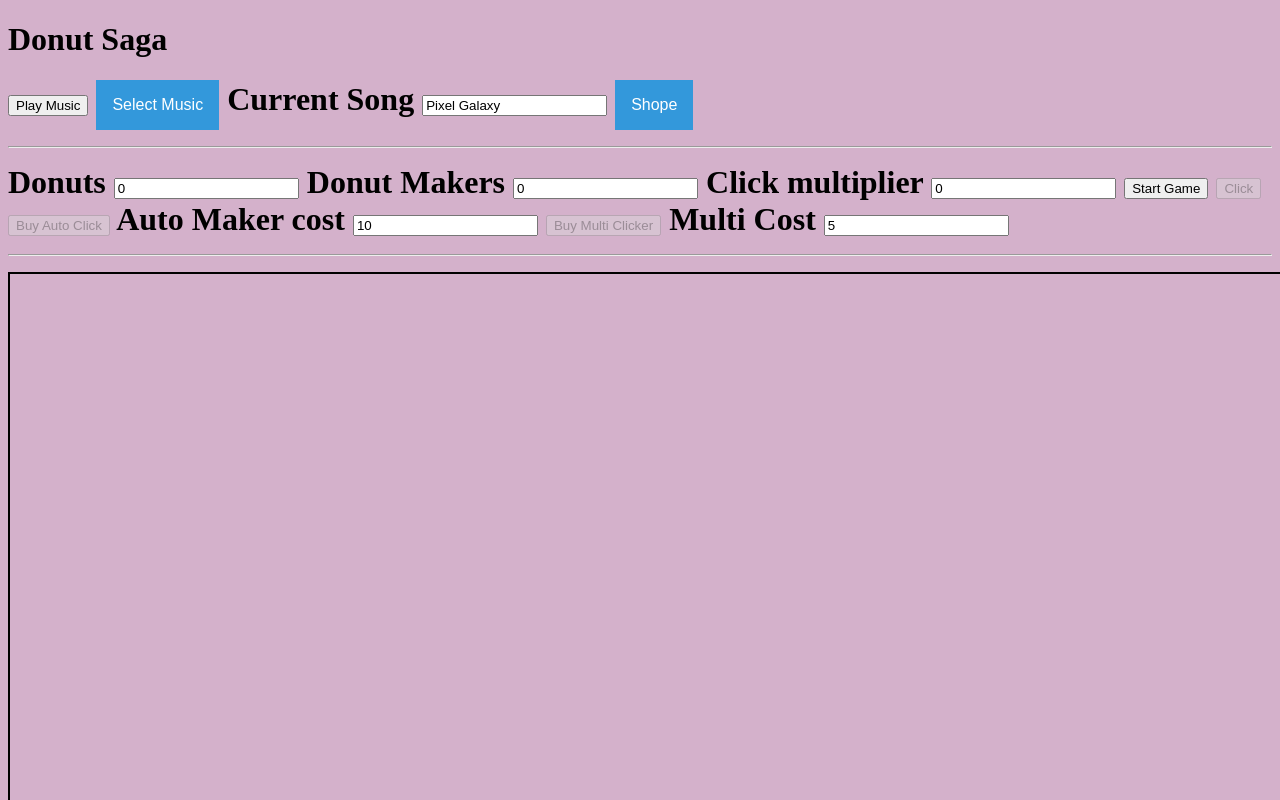
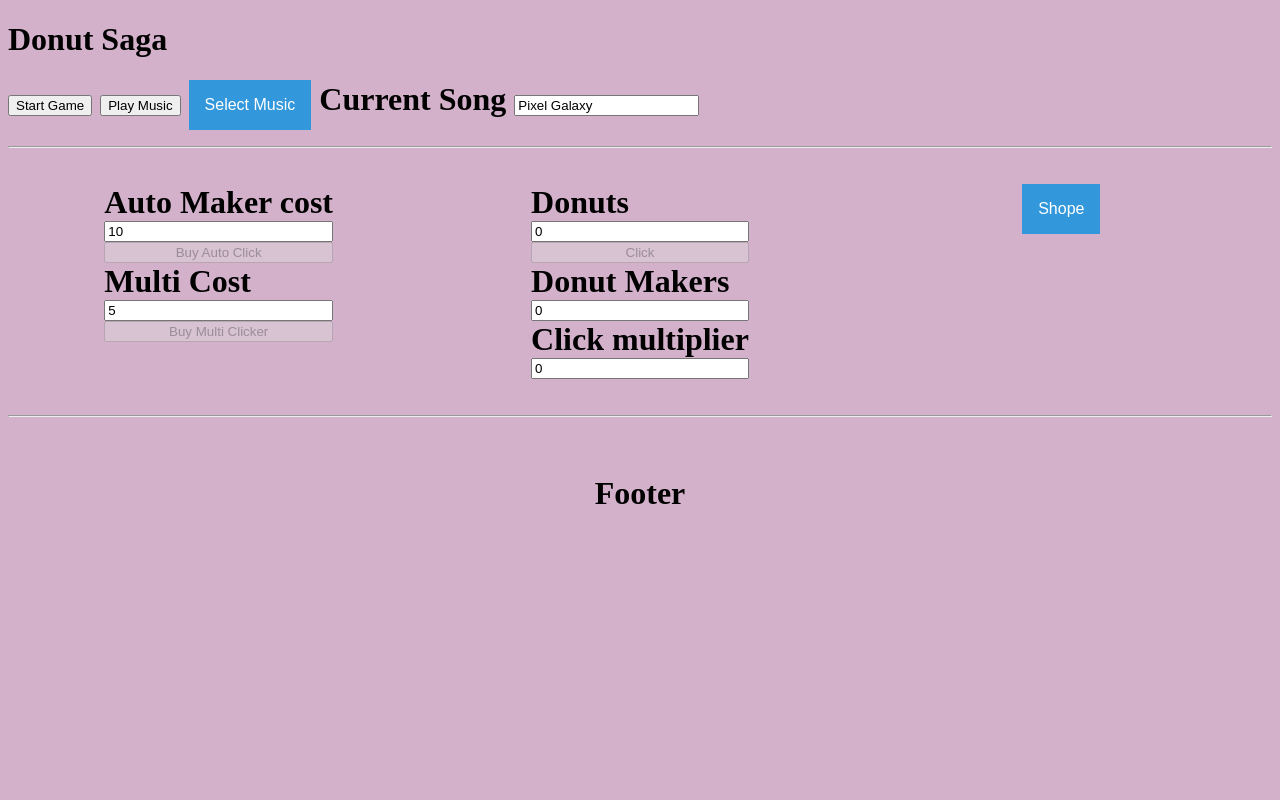
Before and after one commit to Hammondgit/Donut-Maker, a plain HTML site: page docs/index.html in a window 1280 px wide. Shown: the top 800 px of the page. Drawn offline with Linux system fonts and the light colour scheme.

Commit message:
stysle 1/4

```diff
--- a/docs/Script/Sprite.js
+++ b/docs/Script/Sprite.js
@@ -23,7 +23,6 @@ class SnowingDonut{
     UpdateSprite(){
        this.yDonut += this.ySpeed;
         // this.Rotation += 0.1;
-
         if(this.yDonut >= 1000){
             this.yDonut = 300;
         }
@@ -31,7 +30,7 @@ class SnowingDonut{
 
     draw(){
        context.save();
-      //context.globalAlpha = this.Opacity;
+      context.globalAlpha = this.Opacity;
       //context.rotate( 2 / 90 * this.Rotation);
         DountImage.src = this.SpriteSheet;
         context.translate(this.xDonut,this.yDonut);
--- a/docs/Script/java.js
+++ b/docs/Script/java.js
@@ -186,9 +186,11 @@ MultiButton.addEventListener('click', function () {
 /** To do List
  * sound efftcts
  * Make a mechanics or thing that gets rid of donuts
- * Make a shop
+ * add more stuff to shop
  * Snowing donuts
- * Sytsle my website
+ * Sytsle my website better
  * ReName var in all files
+ * polish the game
  * Balance the game
+ * optimize code
  *  */
--- a/docs/css/styles.css
+++ b/docs/css/styles.css
@@ -2,13 +2,54 @@ Body{
 background-color: rgb(212, 177, 203);
 }
 
-canvas {
-    border: 2px solid black;
-  }
+canvas{
+position: absolute;
+top: 50px;
+left: -25px;
+z-index: -1;
+}
 
-  .Hide {
+/* Style the header */
+.header {
+  background-color: #f1f1f1;
+  padding: 30px;
+  text-align: center;
+  font-size: 35px;
+}
+
+/* Container for flexboxes */
+.row {
+  display: -webkit-flex;
+  display: flex;
+}
+
+.button{
+  display: flex;
+  flex-direction: column;
+   margin: 10px;
+}
+
+/* Create three equal columns that sits next to each other */
+.column {
+  display: flex;
+  justify-content: center;
+  -webkit-flex: 2;
+  -ms-flex: 2;
+  flex: 1;
+  padding: 10px;
+
+}
+
+/* Style the footer */
+.footer {
+  padding: 10px;
+  text-align: center;
+}
+
+
+.Hide {
     display: none;
-  }
+ }
 
    /* Dropdown Button */
 .dropbtn {
@@ -18,6 +59,7 @@ canvas {
   font-size: 16px;
   border: none;
   cursor: pointer;
+
 }
 
 /* Dropdown button on hover & focus */
--- a/docs/index.html
+++ b/docs/index.html
@@ -10,6 +10,7 @@
 <body>
     <h1>Donut Saga<h1>
 
+        <button id="StartGame">Start Game</button>
         <button id ="audioButton">Play Music</button>
         <audio id="audioPlayer">
         <source id="audioPlayerSource" src="/docs/Music/PixelGalaxy.mp3" type="audio/mpeg">
@@ -32,8 +33,50 @@
       </div>
       <label for="CurrentSong">Current Song</label>
       <input type="string" name="CurrentSong" id="CurrentSong" value="Pixel Galaxy" readonly />
+    <hr/>
+
+<div class="row">
+    <div class="column">
+        <div class ="button">
+            <label for="AutoCosts">Auto Maker cost</label>
+            <input type="Number" name="AutoCosts" id="AutoCosts" value="0" readonly />
+           <button id="AutoClick">Buy Auto Click </button>
+
+           <label for="MultiCosts">Multi Cost</label>
+           <input type="Number" name="MultiCosts" id="MultiCosts" value="0" readonly />
+           <button id="MultiClicker">Buy Multi Clicker</button>
+
+        </div>
 
 
+
+    </div>
+
+    <div class="column" >
+
+        <div class ="button">
+            <label for="DonutCount">Donuts</label>
+            <input type="Number" name="DonutText" id="DonutText" value="0" readonly />
+            <button id="DonutClick">Click</button>
+
+            <label for="AutoClicks">Donut Makers</label>
+            <input type="Number" name="AutoText" id="AutoText" value="0" readonly />
+
+            <label for="MultiClicker">Click multiplier</label>
+            <input type="Number" name="MultiText" id="MultiText" value="1" readonly />
+        </div>
+
+
+
+        <div id="BonusEvent" class="Hide">
+            <p>Bonus Donuts has taken place.</p>
+        </div>
+
+    </div>
+
+    <div class="column" >
+
+        <div class ="button">
 
             <div class="dropdownhover">
                 <button class="dropbtn" id = "ShopButton" >Shope</button>
@@ -50,35 +93,21 @@
                 </div>
               </div>
 
-    <hr/>
 
-    <label for="DonutCount">Donuts</label>
-    <input type="Number" name="DonutText" id="DonutText" value="0" readonly />
 
-    <label for="AutoClicks">Donut Makers</label>
-    <input type="Number" name="AutoText" id="AutoText" value="0" readonly />
+        </div>
 
-    <label for="MultiClicker">Click multiplier</label>
-    <input type="Number" name="MultiText" id="MultiText" value="1" readonly />
 
-    <button id="StartGame">Start Game</button>
-    <button id="DonutClick">Click</button>
-    <button id="AutoClick">Buy Auto Click </button>
+    </div>
 
-<label for="AutoCosts">Auto Maker cost</label>
-<input type="Number" name="AutoCosts" id="AutoCosts" value="0" readonly />
-
-<button id="MultiClicker">Buy Multi Clicker</button>
-
-<label for="MultiCosts">Multi Cost</label>
-<input type="Number" name="MultiCosts" id="MultiCosts" value="0" readonly />
+  </div>
 
    <hr/>
+  <div class="footer">
+    <p>Footer</p>
+  </div>
 
 
-<div id="BonusEvent" class="Hide">
-    <p>Bonus Donuts has taken place.</p>
-</div>
 
 
 <div class = "Main Donut">
```
Lines whose indentation alone changed are shown as unchanged.
